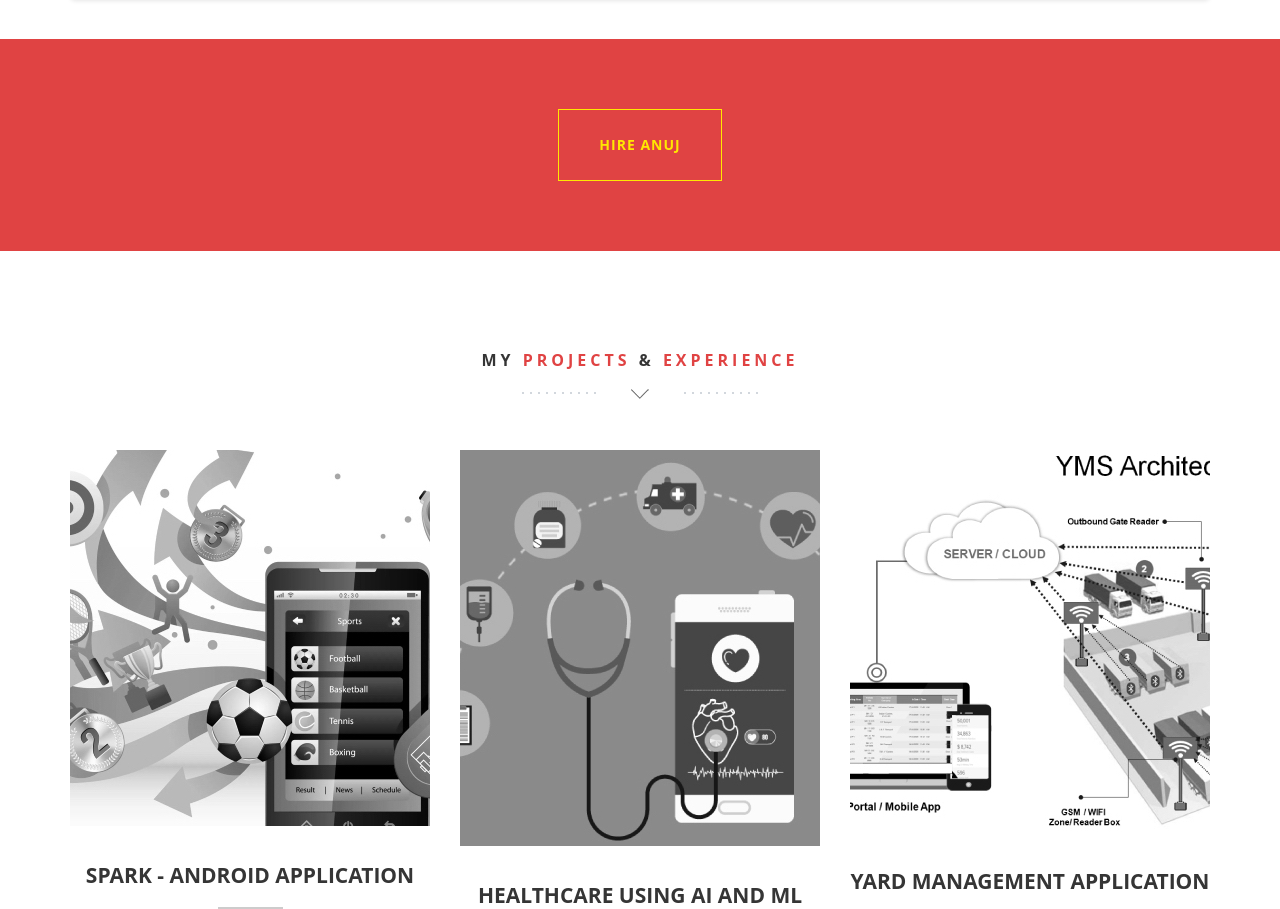
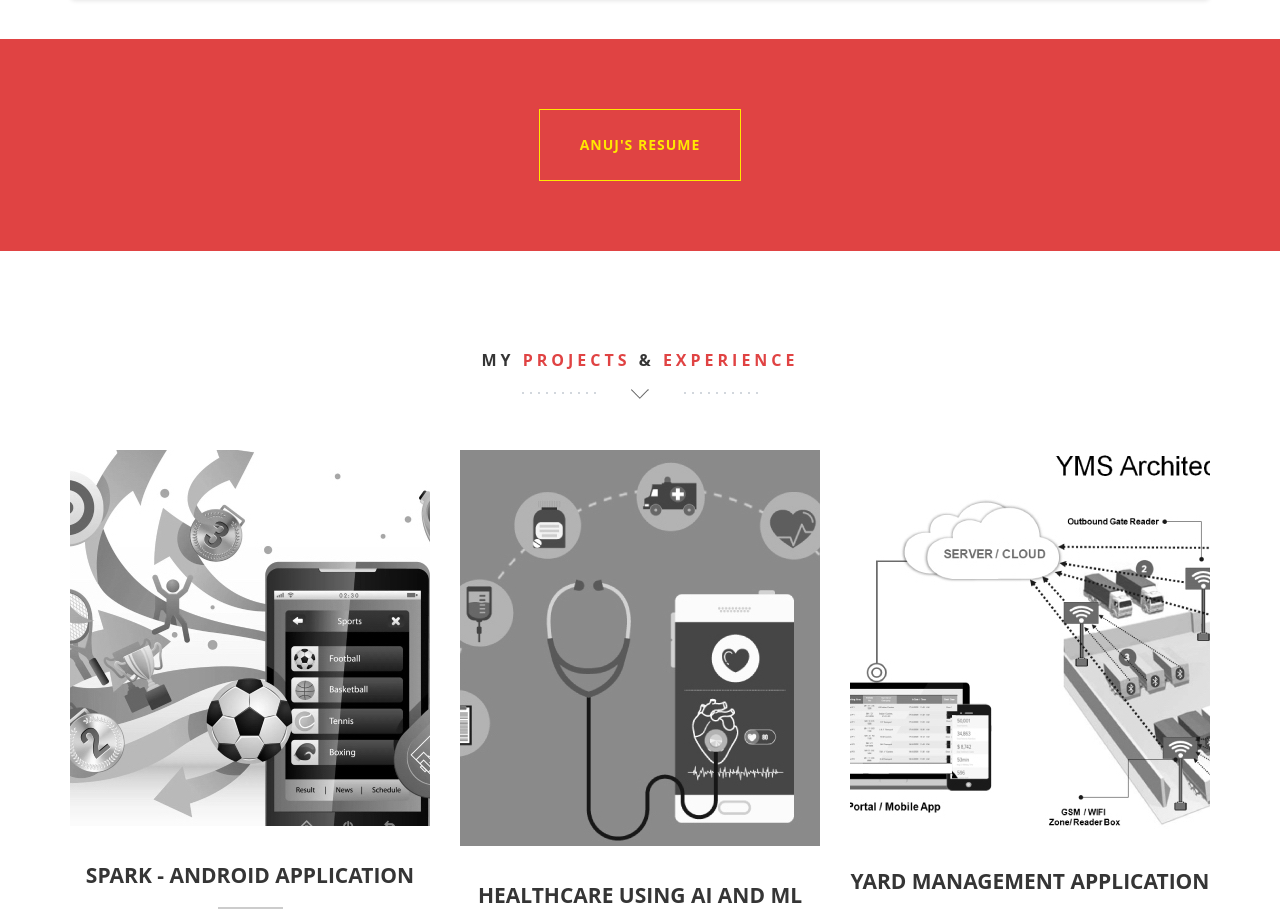
Before and after one commit to anujgoswami/Anuj_Portfolio, a plain HTML site: page index.html in a window 1280 px wide. Shown: the part 4027-4936 px from the top of the page. Drawn offline with nearby package versions, Linux system fonts and the light colour scheme; some packages are replaced by stand-ins of ours.

Commit message:
index.html

```diff
--- a/index.html
+++ b/index.html
@@ -287,7 +287,7 @@
           <div class="container">
             <div class="row">
               <div class="col-md-12">
-                <a href="https://drive.google.com/file/d/1UbyeeRXqIo5SMM6esE7I0399Cfu9U8EH/view?usp=share_link" class="outline-btn" target="_blank">hire anuj</a>
+                <a href="https://drive.google.com/file/d/1UbyeeRXqIo5SMM6esE7I0399Cfu9U8EH/view?usp=share_link" class="outline-btn" target="_blank">anuj's resume</a>
               </div>
             </div>
           </div>
```
